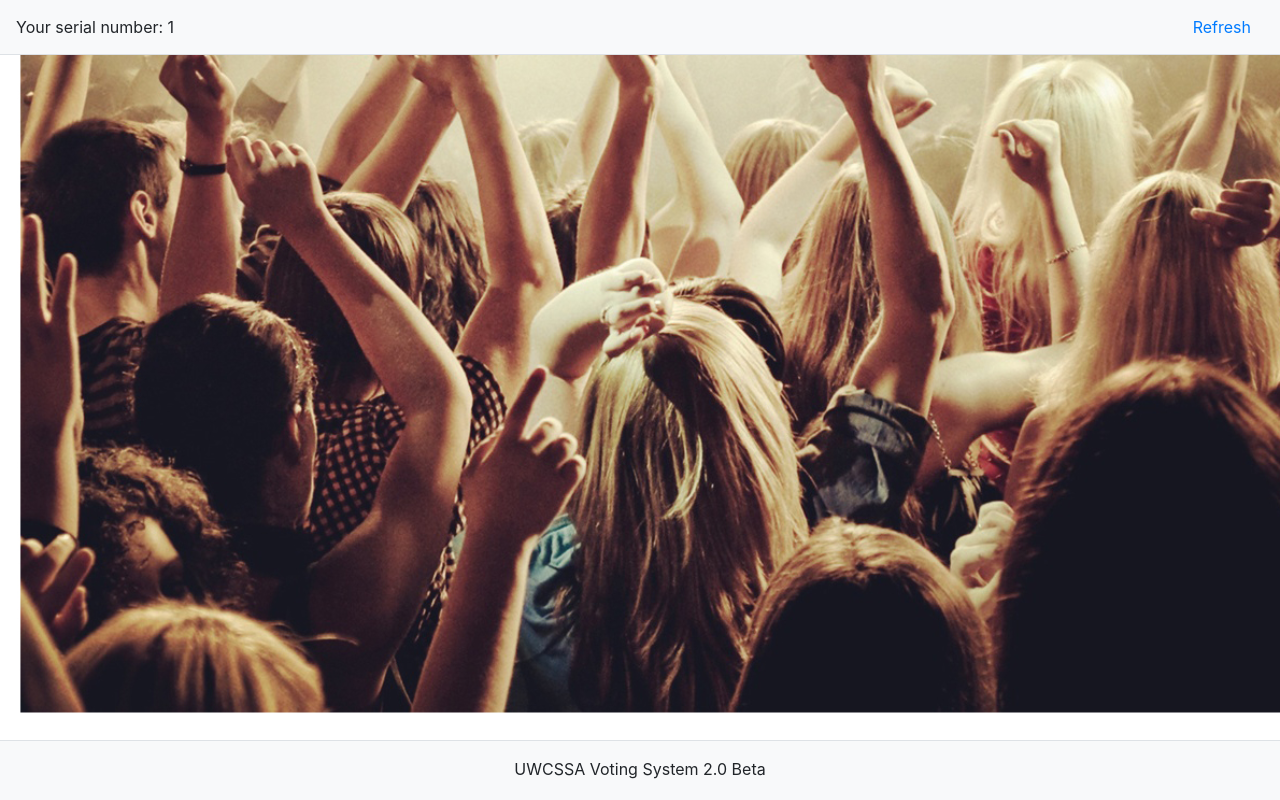
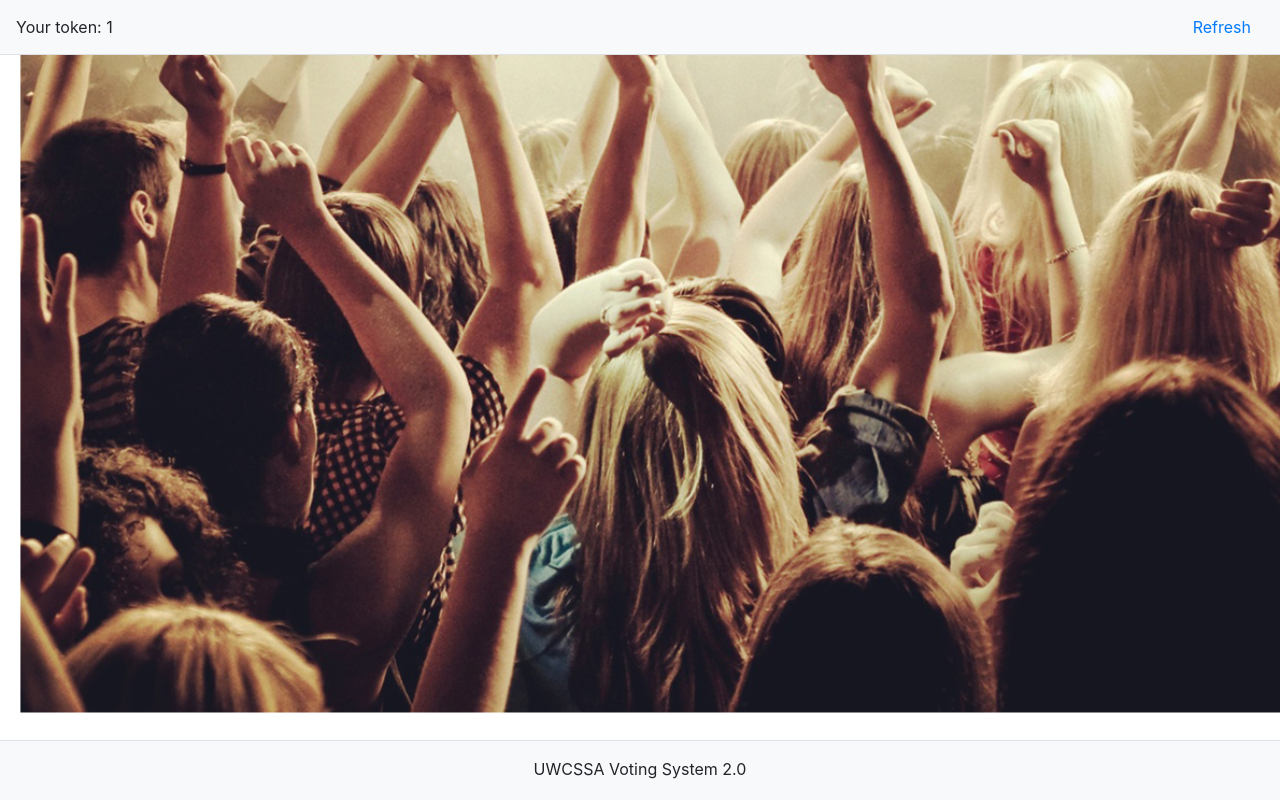
Before and after one commit to LouYu2015/voting-client, a React (Create React App) app: page /qr_code/1 in a window 1280 px wide. Built offline with nearby package versions, Linux system fonts and the light colour scheme; no server answers.

Commit message:
Change text

```diff
--- a/src/VoteSubmissionApp/App.js
+++ b/src/VoteSubmissionApp/App.js
@@ -125,7 +125,7 @@ class VoteSubmissionApp extends React.Component {
     return (
       <div>
         <nav className="navbar navbar-light bg-light sticky-top border-bottom">
-          Your serial number: {this.props.match.params.serial_number}
+          Your token: {this.props.match.params.serial_number}
           <button className="btn btn-link"
             onClick={() => {this.onRefresh(true)}}>Refresh</button>
         </nav>
@@ -145,7 +145,7 @@ class VoteSubmissionApp extends React.Component {
           fail_message={"Failed to submit your vote (>_<)"}
           />
         <footer className="bg-light footer border-top p-3 text-center">
-          UWCSSA Voting System 2.0 Beta
+          UWCSSA Voting System 2.0
         </footer>
       </div>
     );
```
